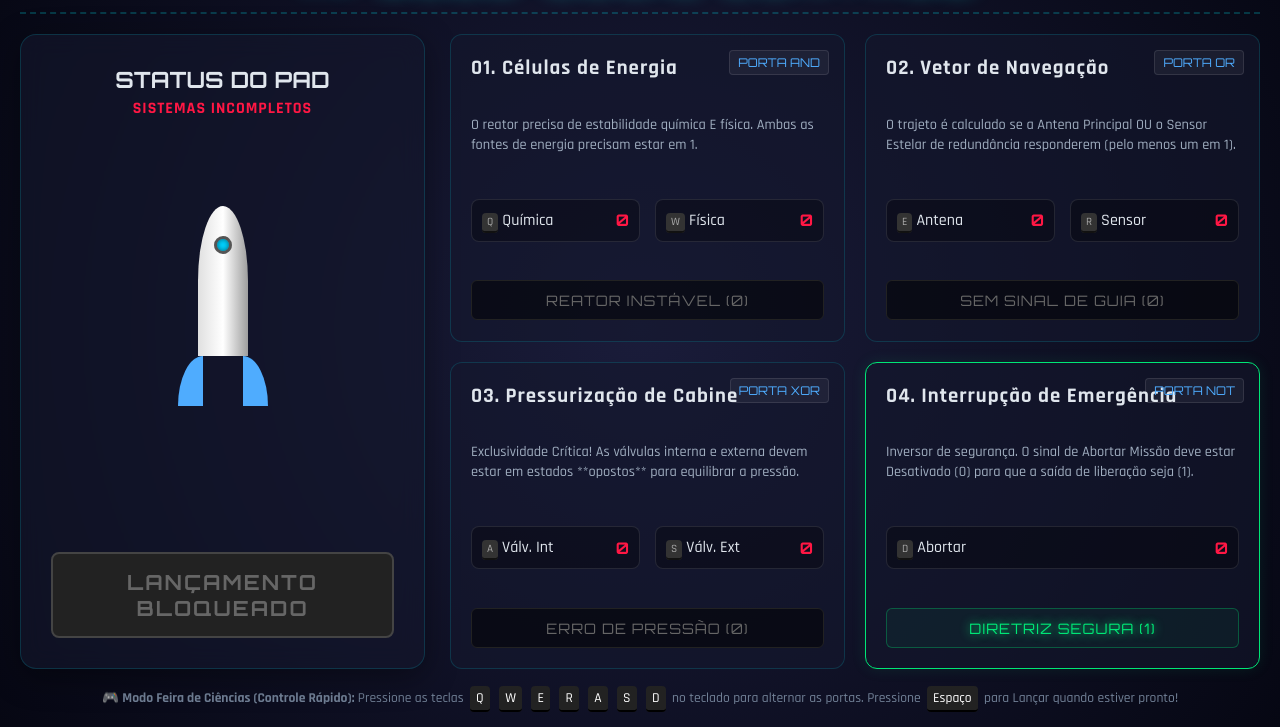
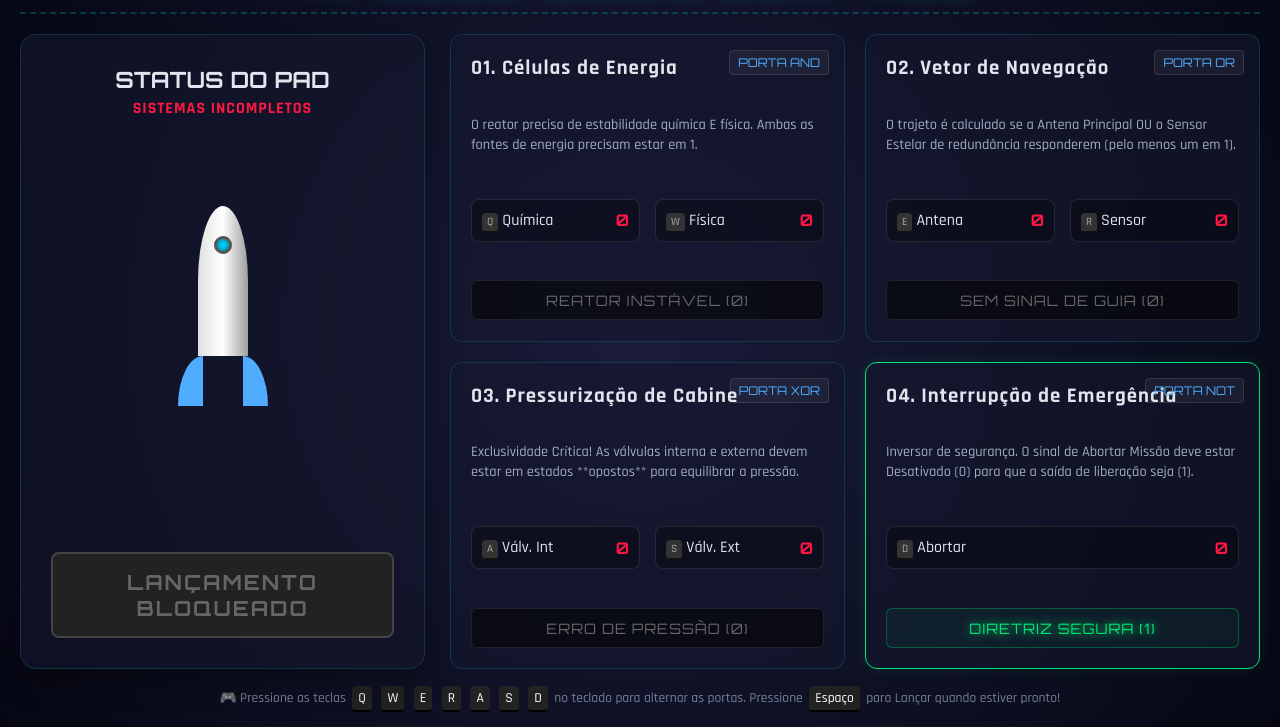
Before and after one commit to UnderVitor/Formulario-Portas-Logicas, a plain HTML site: page index.html in a window 1280 px wide. Shown: the part 73-800 px from the top of the page. Drawn offline with Linux system fonts and the light colour scheme.

Commit message:
Update index.html

```diff
--- a/index.html
+++ b/index.html
@@ -451,7 +451,7 @@
 
     <footer>
         <div class="keyboard-legend">
-            🎮 <strong>Modo Feira de Ciências (Controle Rápido):</strong> Pressione as teclas <span>Q</span> <span>W</span> <span>E</span> <span>R</span> <span>A</span> <span>S</span> <span>D</span> no teclado para alternar as portas. Pressione <span>Espaço</span> para Lançar quando estiver pronto!
+            🎮 Pressione as teclas <span>Q</span> <span>W</span> <span>E</span> <span>R</span> <span>A</span> <span>S</span> <span>D</span> no teclado para alternar as portas. Pressione <span>Espaço</span> para Lançar quando estiver pronto!
         </div>
     </footer>
 
```
